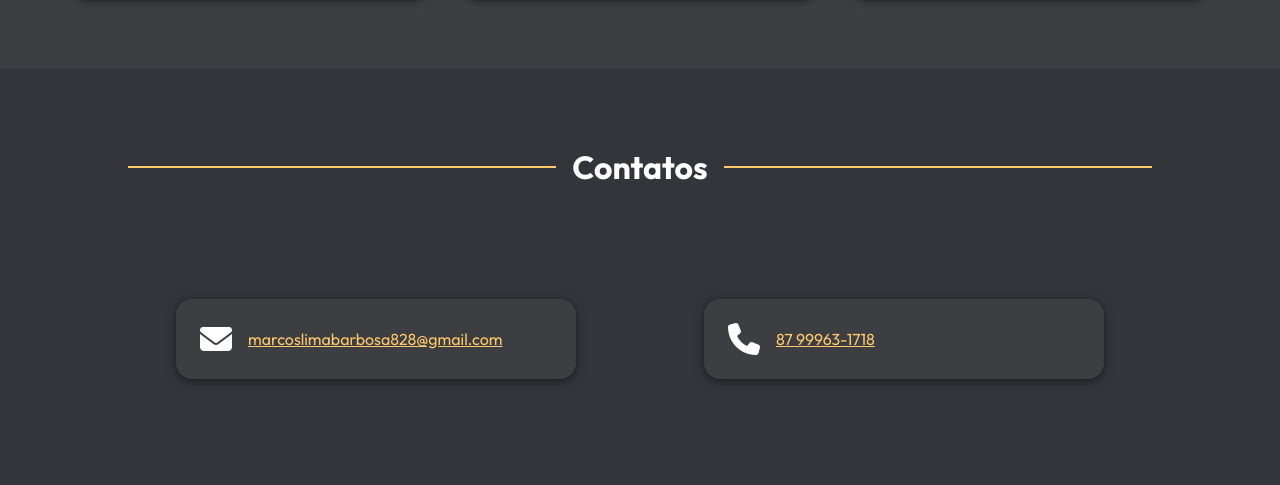
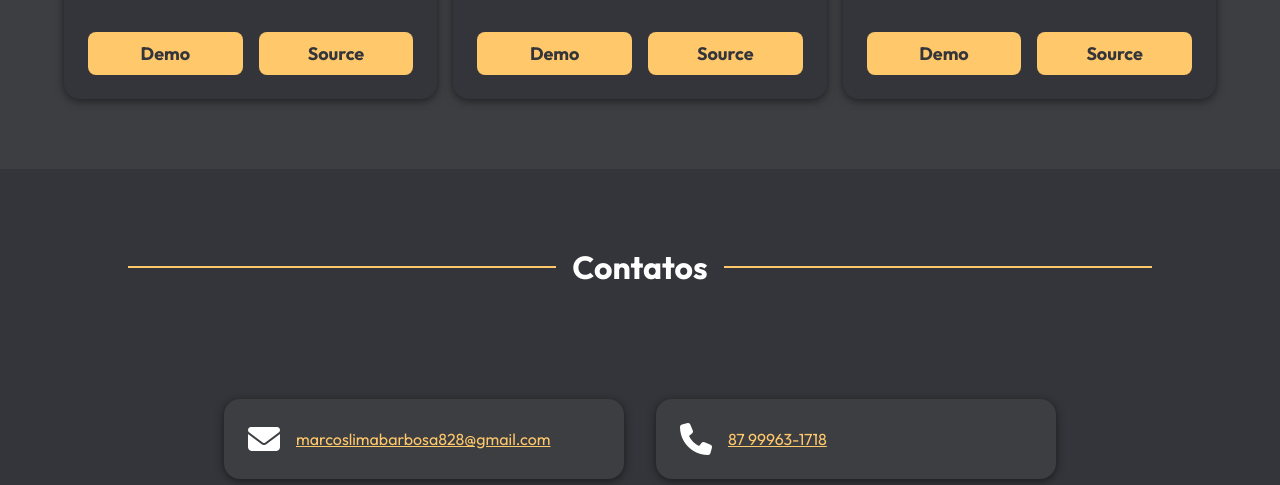
Before and after one commit to MarcosLima-1/MarcosLima-Portifolio, a plain HTML site: page index.html in a window 1280 px wide. Shown: the part 2824-3309 px from the top of the page. Drawn offline with Linux system fonts and the light colour scheme.

Commit message:
Update Index.css

```diff
--- a/css/Index.css
+++ b/css/Index.css
@@ -46,8 +46,6 @@ p {
 }
 
 .sbox {
-	width: 95%;
-	margin: auto;
 	padding: 1.5rem;
 	border-radius: 16px;
 	box-shadow: 0 2px 8px rgba(0, 0, 0, 0.5);
@@ -162,7 +160,7 @@ section {
 
 .section_1 {
 	position: relative;
-	height: 700px;
+	height: 800px;
 }
 
 .container_section1 {
@@ -410,6 +408,7 @@ section {
 
 .contatos {
 	display: flex;
+	justify-content: center;
 	width: 100%;
 	gap: 2rem;
 }
```
